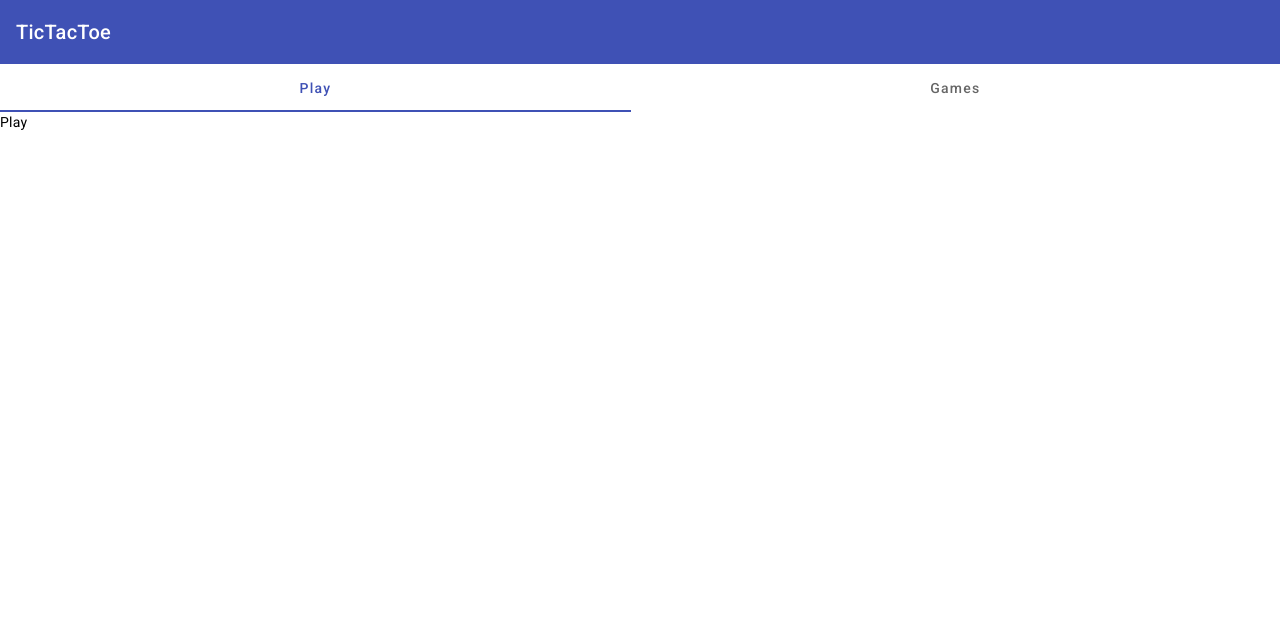
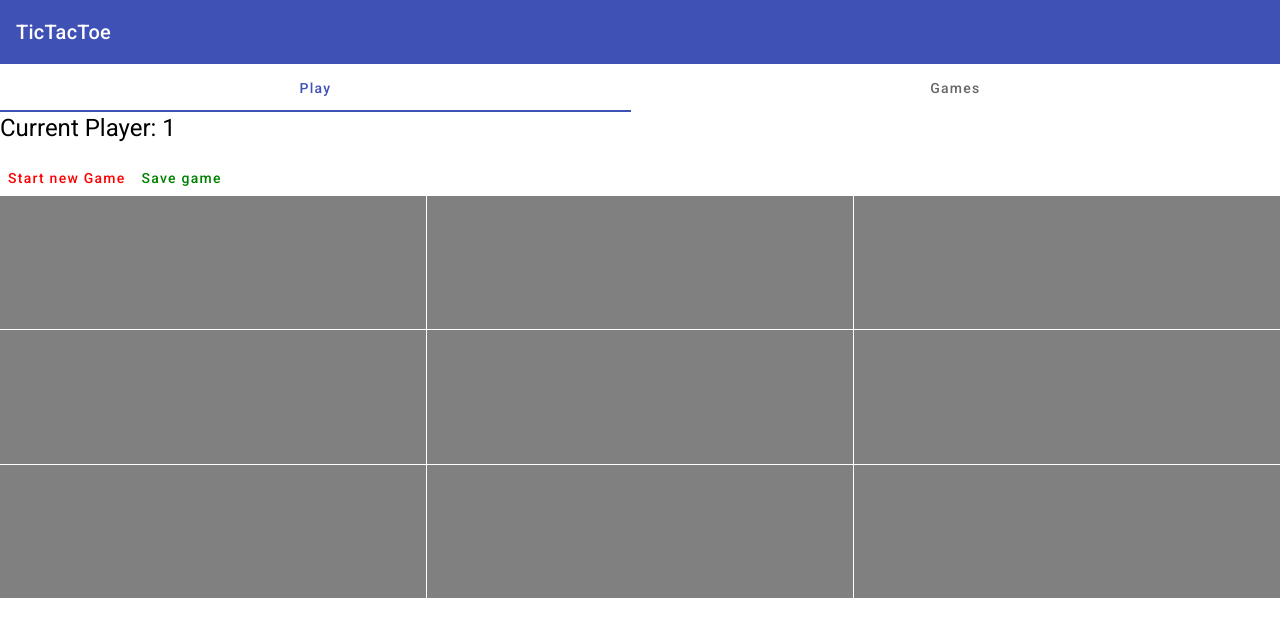
Before and after one commit to csibimartin/precognox_ttt, an Angular app in the folder precognox_ttt/: page / in a window 1280 px wide. Shown: the top 636 px of the page. Built offline with nearby package versions, Linux system fonts and the light colour scheme; no server answers.

Commit message:
game working with save

```diff
--- a/precognox_ttt/src/app/api/models/board.ts
+++ b/precognox_ttt/src/app/api/models/board.ts
@@ -1,6 +1,7 @@
 /* tslint:disable */
 /* eslint-disable */
 export interface Board {
+  id?: number;
   board: string;
   name: string;
 }
--- a/precognox_ttt/src/app/api/services/board-controller.service.ts
+++ b/precognox_ttt/src/app/api/services/board-controller.service.ts
@@ -4,7 +4,6 @@ import {HttpClient, HttpErrorResponse, HttpHeaders} from '@angular/common/http';
 import {Injectable} from '@angular/core';
 import {catchError, Observable, throwError} from 'rxjs';
 import {Board} from "../models/board";
-import {BoardWithId} from "../models/board-with-id";
 
 @Injectable({providedIn: 'root'})
 export class BoardControllerService {
@@ -28,7 +27,7 @@ export class BoardControllerService {
     return this.http.post(API_URL, data).pipe(catchError(this.error));
   }
 
-  updateBoard(id: number, data: BoardWithId): Observable<any> {
+  updateBoard(id: number, data: Board): Observable<any> {
     let API_URL = `${this.apiUrl}/${id}`;
     return this.http
       .patch(API_URL, data, {headers: this.headers})
--- a/precognox_ttt/src/app/app.component.html
+++ b/precognox_ttt/src/app/app.component.html
@@ -12,9 +12,7 @@
         <ng-template md-tab-label>
           Play
         </ng-template>
-        <section class="tab-container">
-          <div> Play </div>
-        </section>
+        <app-board></app-board>
       </mat-tab>
       <mat-tab label="Games">
         <ng-template md-tab-label>
--- a/precognox_ttt/src/app/app.module.ts
+++ b/precognox_ttt/src/app/app.module.ts
@@ -10,11 +10,15 @@ import {BrowserAnimationsModule} from "@angular/platform-browser/animations";
 import {BoardsListComponent} from "./boards-list/boards-list.component";
 import {MatTableModule} from "@angular/material/table";
 import {MatIconModule} from "@angular/material/icon";
+import {BoardComponent} from './board/board.component';
+import {MatGridListModule} from "@angular/material/grid-list";
+import {MatButtonModule} from "@angular/material/button";
 
 @NgModule({
   declarations: [
     AppComponent,
     BoardsListComponent,
+    BoardComponent,
   ],
   imports: [
     BrowserModule,
@@ -25,6 +29,8 @@ import {MatIconModule} from "@angular/material/icon";
     MatTabsModule,
     MatTableModule,
     MatIconModule,
+    MatGridListModule,
+    MatButtonModule,
   ],
   providers: [],
   bootstrap: [AppComponent]
--- /dev/null
+++ b/precognox_ttt/src/app/board/board.component.html
@@ -0,0 +1,15 @@
+<h1>Current Player: {{ player }} </h1>
+
+<button mat-button style="color: red" (click)="newGame()">Start new Game</button>
+<button mat-button style="color: green" (click)="save()">Save game</button>
+
+<main>
+  <mat-grid-list [cols]="size" [rowHeight]="tileHeight">
+    <mat-grid-tile
+      *ngFor="let tile of board.board.split(''); let i = index"
+      [style.background]="tile === '1' ? 'lightblue' : (tile === '2' ? 'green' : 'grey')"
+      (click)="move(i)">
+      {{tile === '1' ? 'X' : (tile === '2' ? 'O' : '')}}
+    </mat-grid-tile>
+  </mat-grid-list>
+</main>
--- /dev/null
+++ b/precognox_ttt/src/app/board/board.component.ts
@@ -0,0 +1,94 @@
+import {Component, Input, OnInit} from '@angular/core';
+import {BoardControllerService} from "../api/services/board-controller.service";
+import {Board} from "../api/models/board";
+
+@Component({
+  selector: 'app-board',
+  templateUrl: './board.component.html',
+  styleUrls: ['./board.component.css']
+})
+export class BoardComponent implements OnInit{
+
+  @Input()
+  board: Board = {
+    id: undefined,
+    board: "000000000",
+    name: '' + Math.random()
+  };
+  isOneNext = true;
+  winner?: string;
+
+  constructor(private boardControllerService: BoardControllerService) {
+  }
+
+  ngOnInit() {
+    this.calculateWinner();
+  }
+
+  get size() {
+    return Math.sqrt(this.board.board.length);
+  }
+
+  get tileHeight() {
+    return innerHeight / this.size / 2;
+  }
+
+  newGame() {
+    this.board = {
+      id: undefined,
+      board: "000000000",
+      name: '' + Math.random()
+    };
+    this.winner = undefined;
+    this.isOneNext = true;
+  }
+
+  get player() {
+    return this.isOneNext ? '1' : '2';
+  }
+
+  move(i: number) {
+    if (this.winner) {
+      return;
+    }
+
+    if (this.board.board?.[i] === '0') {
+      this.board.board = this.board.board.slice(0, i) + this.player + this.board.board.slice(i + 1);
+      this.isOneNext = !this.isOneNext;
+    }
+    this.calculateWinner();
+  }
+
+  calculateWinner() {
+    const wins = [
+      [0, 1, 2],
+      [3, 4, 5],
+      [6, 7, 8],
+      [0, 3, 6],
+      [1, 4, 7],
+      [2, 5, 8],
+      [0, 4, 8],
+      [2, 4, 6]
+    ];
+    for (let x of wins) {
+      if (
+        this.board.board[x[0]] && this.board.board[x[0]] !== '0' &&
+        this.board.board[x[0]] === this.board.board[x[1]] &&
+        this.board.board[x[0]] === this.board.board[x[2]]
+      ) {
+        this.winner = this.board.board[x[0]];
+        window.alert('Player ' + this.board.board[x[0]] + ' won!');
+      }
+    }
+  }
+
+  save() {
+    if (this.board.id) {
+      this.boardControllerService.updateBoard(this.board.id, this.board)
+        .subscribe(value => this.board = value);
+    } else {
+      this.boardControllerService.createBoard(this.board)
+        .subscribe(value => this.board = value);
+    }
+  }
+}
--- a/precognox_ttt/src/app/boards-list/boards-list.component.ts
+++ b/precognox_ttt/src/app/boards-list/boards-list.component.ts
@@ -1,4 +1,4 @@
-import {Component} from '@angular/core';
+import {Component, EventEmitter, Output} from '@angular/core';
 import {BoardControllerService} from "../api/services/board-controller.service";
 import {BoardWithId} from "../api/models/board-with-id";
 
@@ -9,21 +9,26 @@ import {BoardWithId} from "../api/models/board-with-id";
 })
 export class BoardsListComponent {
 
+  @Output() viewBoard= new EventEmitter<BoardWithId>();
   displayedColumns = ['id', 'name', 'board', 'actions'];
   dataSource: any = [];
 
   constructor(public boardControllerService: BoardControllerService) {
+    this.reload();
+  }
+
+  private reload() {
     this.boardControllerService.getBoards()
       .subscribe(c => {
         this.dataSource = c;
       });
   }
 
-  view(client: BoardWithId) {
-
+  view(board: BoardWithId) {
+    this.viewBoard.emit(board);
   }
 
-  remove(client: BoardWithId) {
-
+  remove(board: BoardWithId) {
+    this.boardControllerService.deleteBoard(board.id).subscribe();
   }
 }
```
Also changed, not shown: precognox_ttt/src/app/board/board.component.css (added), 1 other file (tests, documents, lock files or other folders).
